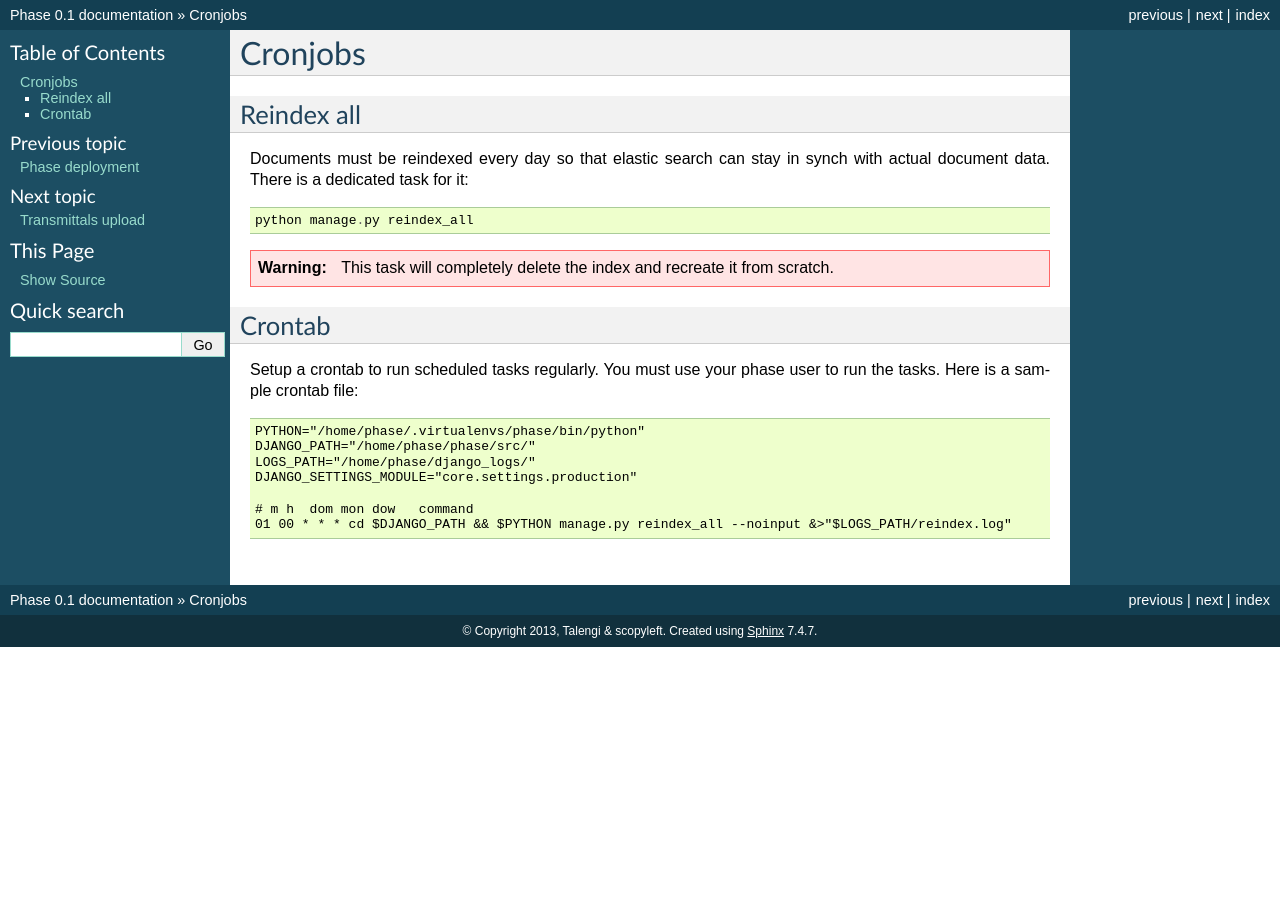
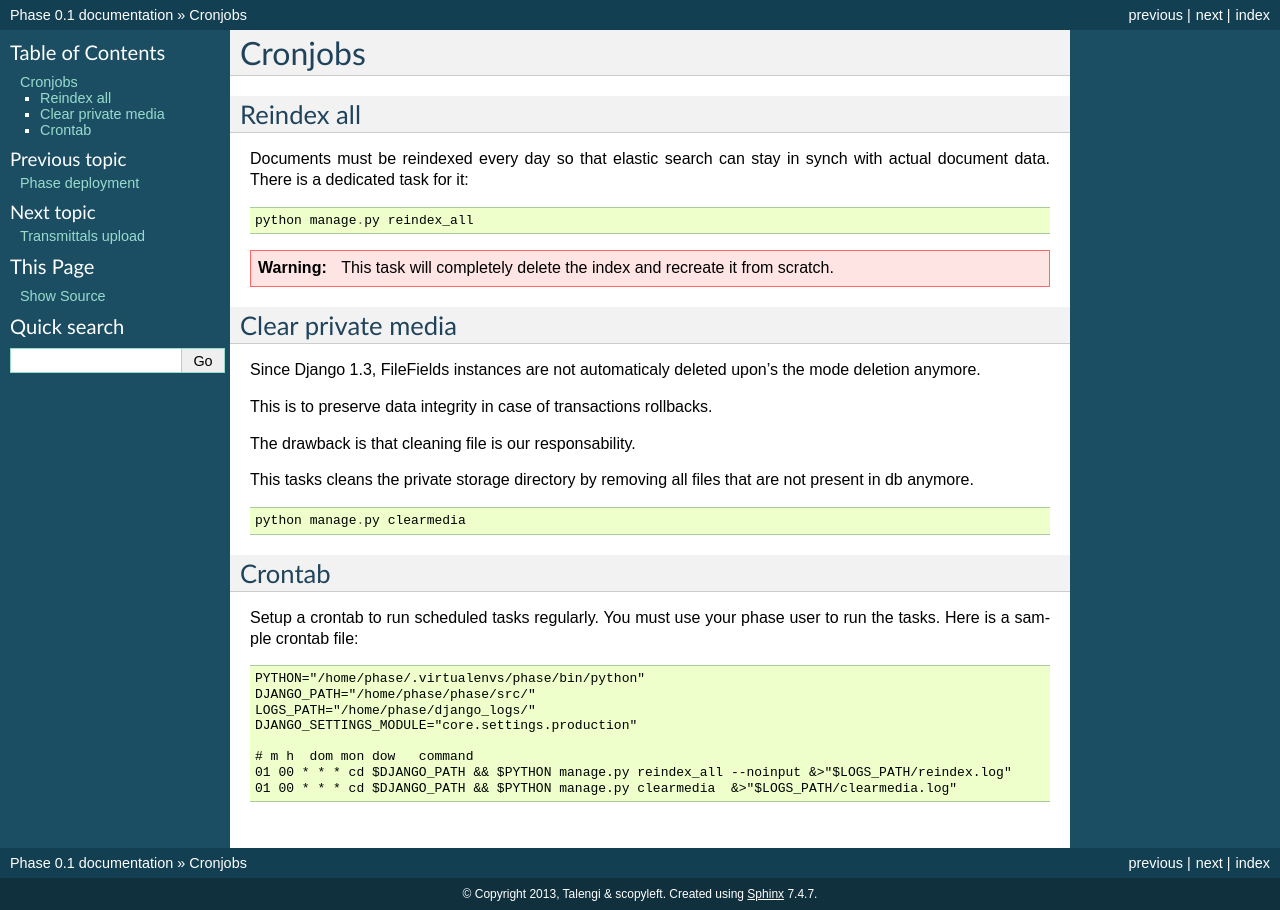
Before and after one commit to Talengi/phase, a Sphinx documentation site: the page built from docs/cron.rst, in a window 1280 px wide. Built offline with Sphinx 7.4.7, drawn with Linux system fonts in a browser that asks for light colours.

Commit message:
Clearmedia doc

```diff
--- a/docs/cron.rst
+++ b/docs/cron.rst
@@ -13,6 +13,24 @@ with actual document data. There is a dedicated task for it::
    This task will completely delete the index and recreate it from scratch.
 
 
+Clear private media
+-------------------
+
+Since Django 1.3, FileFields instances are not automaticaly deleted upon's
+the mode deletion anymore.
+
+This is to preserve data integrity in case of transactions rollbacks.
+
+The drawback is that cleaning file is our responsability.
+
+This tasks cleans the private storage directory by removing all files that
+are not present in db anymore.
+
+::
+
+    python manage.py clearmedia
+
+
 Crontab
 -------
 
@@ -26,3 +44,4 @@ to run the tasks. Here is a sample crontab file::
 
     # m h  dom mon dow   command
     01 00 * * * cd $DJANGO_PATH && $PYTHON manage.py reindex_all --noinput &>"$LOGS_PATH/reindex.log"
+    01 00 * * * cd $DJANGO_PATH && $PYTHON manage.py clearmedia  &>"$LOGS_PATH/clearmedia.log"
```
Also changed, not shown: 1 other file.
